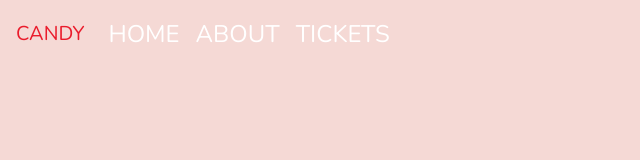
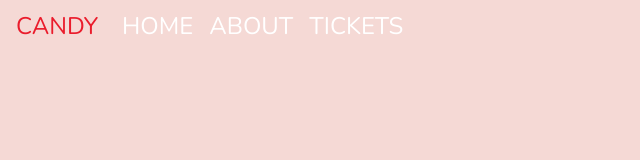
Before and after one commit to Kiru100/museum-of-candy, a plain HTML site: page index.html in a window 1280 px wide. Shown: the whole page, without its empty margins (0-640 px from the left). Drawn offline with nearby package versions, Linux system fonts and the light colour scheme.

Commit message:
nav bar update

```diff
--- a/app.css
+++ b/app.css
@@ -22,4 +22,5 @@ body {
 
 #mainNavbar .navbar-brand{
     color:var(--primary-color);
+    font-size: 1.5rem;
 }
--- a/index.html
+++ b/index.html
@@ -18,7 +18,7 @@
   </head>
 
   <body>
-    <nav  class="navbar navbar-dark navbar-expand-md"
+    <nav  class="navbar navbar-dark navbar-expand-md py-0 fixed-top"
           id="mainNavbar">
       <a href="#" class="navbar-brand">CANDY</a>
       <button class="navbar-toggler"
@@ -42,7 +42,6 @@
         </ul>
 
       </div>
-
     </nav>
 
 
```
